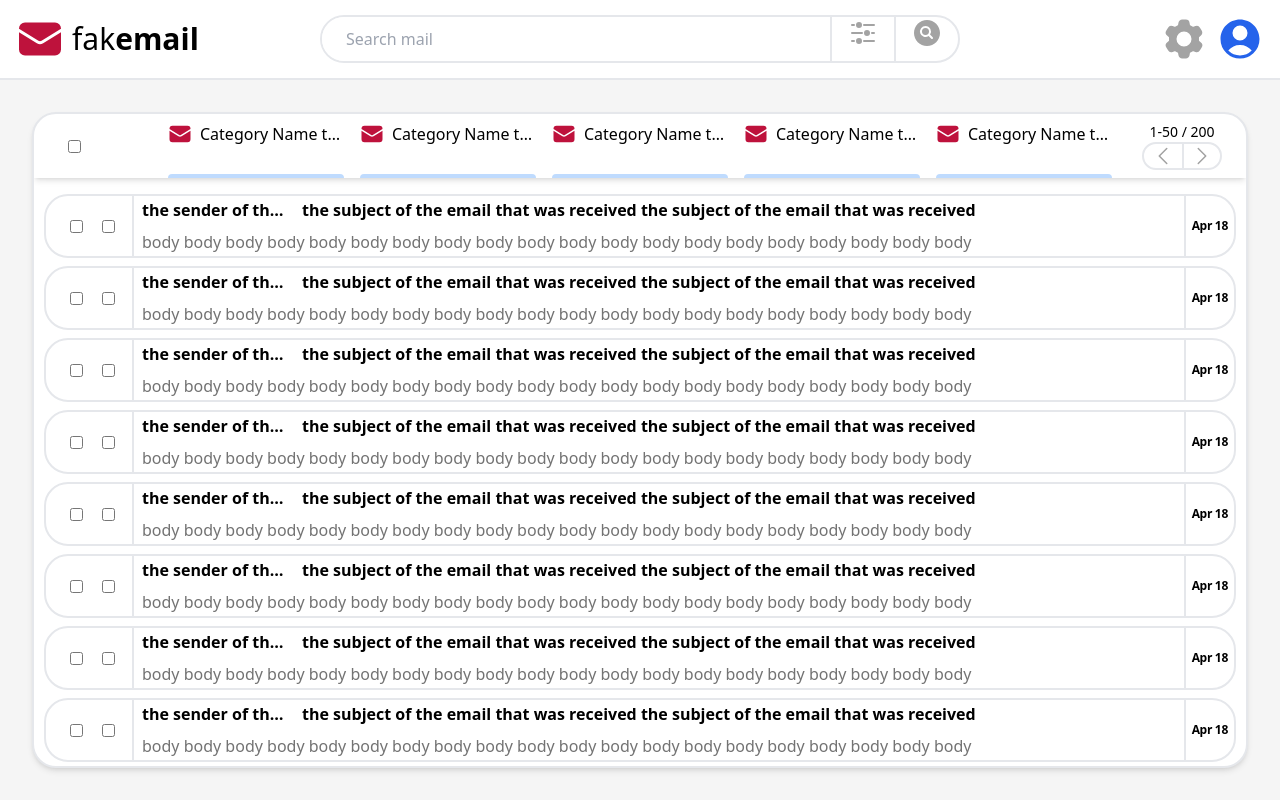
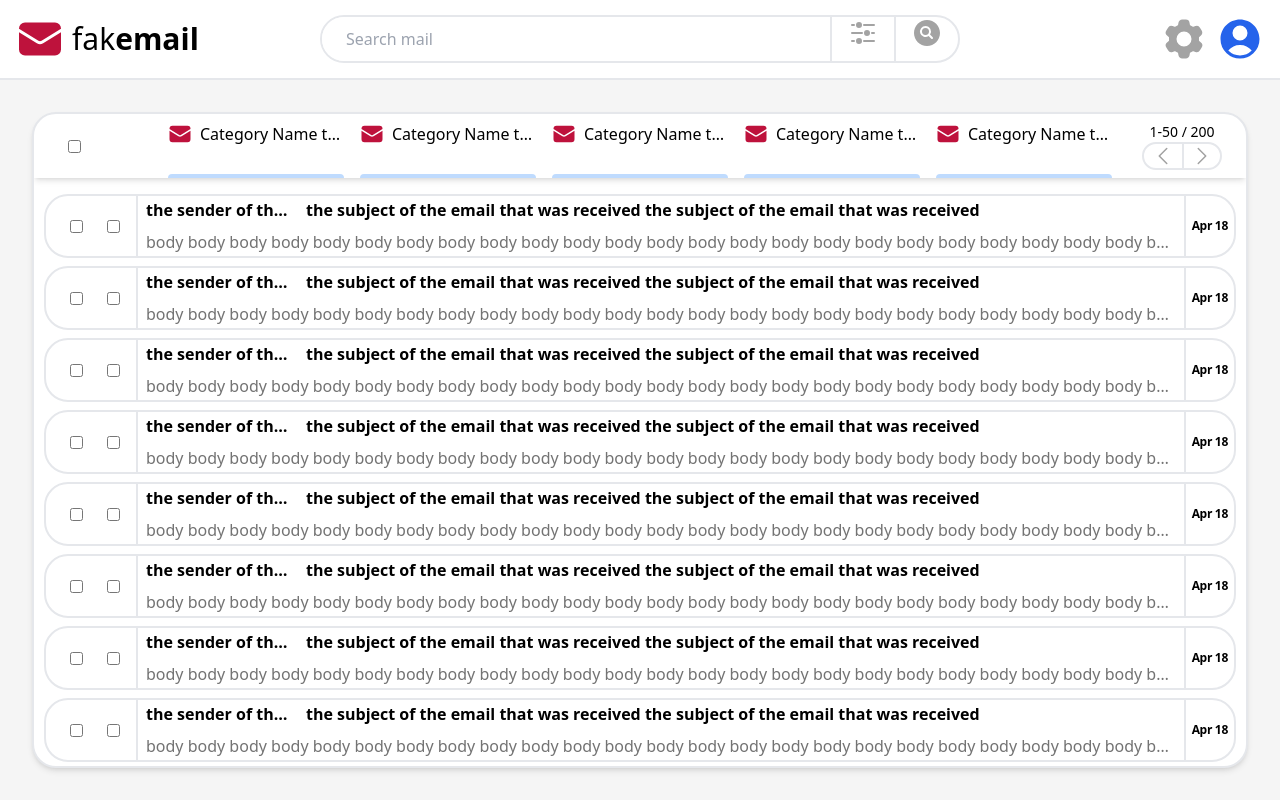
Before and after one commit to jacl38/fakemail, a React (Vite) app: page / in a window 1280 px wide. Built offline with nearby package versions, Linux system fonts and the light colour scheme.

Commit message:
Added useLocalStorage hook

```diff
--- a/src/components/MailItem.tsx
+++ b/src/components/MailItem.tsx
@@ -14,11 +14,11 @@ const styles = {
 	items: {
 		container: tw(
 			`flex max-sm:flex-col`,
-			`items-center justify-center`,
-			`pl-3.5 pr-2`
+			`items-center justify-center`
 		),
 		button: tw(
-			`w-8 h-8`,
+			`sm:pl-6 sm:last-of-type:pr-4 h-full`,
+			`max-sm:pl-6 max-sm:pr-5`,
 			`cursor-pointer`,
 			`flex items-center justify-center`
 		)
@@ -74,7 +74,7 @@ const MailItem = (props: { id: string }) => {
 			<span className={styles.content.sender}>the sender of the email</span>
 			<span className={styles.content.subject}>the subject of the email that was received the subject of the email that was received</span>
 			<div className="collapse w-full"></div>
-			<p className={styles.content.body}>{"body ".repeat(20)}</p>
+			<p className={styles.content.body}>{"body ".repeat(200)}</p>
 		</NavLink>
 
 		<div className={styles.dateContent.container}>
--- /dev/null
+++ b/src/hooks/useLocalStorage.ts
@@ -0,0 +1,24 @@
+import { useEffect, useState } from "react"
+
+const useLocalStorage = (key: string, defaultValue: any) => {
+	const [storedValue, setStoredValue] = useState<string>();
+
+	useEffect(() => {
+		try {
+			const item = window.localStorage.getItem(key);
+			setStoredValue(item ? JSON.parse(item) : defaultValue);
+			// _setStoredScore(item ? JSON.parse(item) : -1);
+		} catch(e) { console.error(e); }
+	}, [key]);
+
+	const setValue = (value: any) => {
+		try {
+			window.localStorage.setItem(key, JSON.stringify(value));
+			setStoredValue(value);
+		} catch(e) { console.error(e); }
+	}
+
+	return [storedValue, setValue] as const;
+}
+
+export default useLocalStorage;
```
